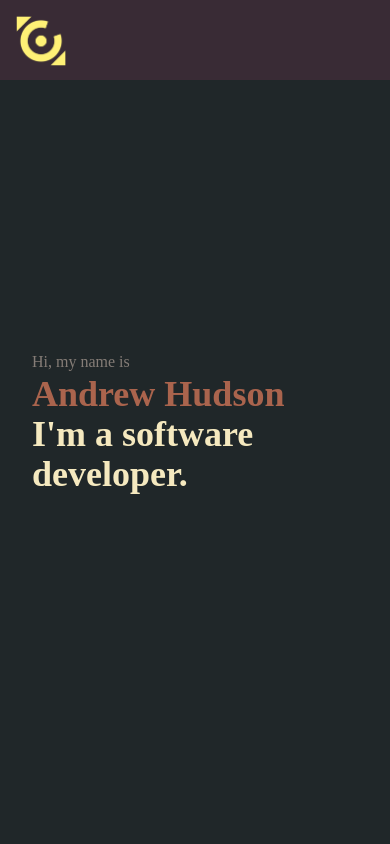
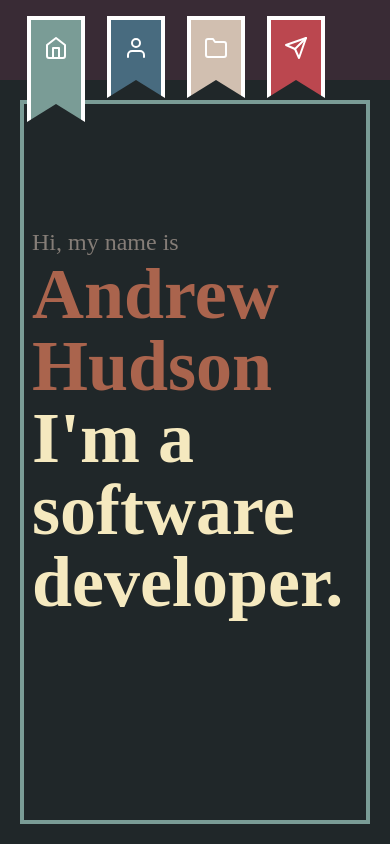
Before and after one commit to Wigglebot37/WebPortfolio, a React (Create React App) app: page / in a window 390 px wide. Built offline with nearby package versions, Linux system fonts and the light colour scheme; the HTML template or start-up script is replaced by a standard one.

Commit message:
Finished all but projects page & transitions.

```diff
--- a/src/components/About.jsx
+++ b/src/components/About.jsx
@@ -10,26 +10,27 @@ const About = () => {
           <div className='text-4xl font-bold sm:text-right'>
             <p className='inline border-b-4 border-[#857d77]'>About</p>
             <br/><br/>
-            <p className='text-[#d1c7a2]'>This is where we honor the fallen. Feel free to look around and pay your respects.</p>
+            <p className='text-[#d1c7a2] text-3xl'>I've been working on software projects since 2019 and enjoy learning new tools & languages.
+                I am particularly good with the Gamemaker Studio 2 engine, but also like to branch out.</p>
             <br/>
             <ul className='flex justify-center sm:justify-end gap-8 mt-4'>
                 <li className='w-[60px] h-[60px] flex justify-between items-center hover:scale-125 duration-300 bg-[#0A66C2] rounded-md'>
-                    <a className='flex justify-between items-center w-full text-gray-300' href='/'>
+                    <a className='flex justify-between items-center w-full text-gray-300' href='https://www.linkedin.com/in/andrew-hudson-ah37/' target='_blank' rel='noopener noreferrer'>
                         <FaLinkedin size={30}/>
                     </a>
                 </li>
                 <li className='w-[60px] h-[60px] flex justify-between items-center hover:scale-125 duration-300 bg-[#333333] rounded-md'>
-                    <a className='flex justify-between items-center w-full text-gray-300' href='/'>
+                    <a className='flex justify-between items-center w-full text-gray-300' href='https://github.com/Wigglebot37' target='_blank' rel='noopener noreferrer'>
                         <FaGithub size={30}/>
                     </a>
                 </li>
                 <li className='w-[60px] h-[60px] flex justify-between items-center hover:scale-125 duration-300 bg-[#E1306C] rounded-md'>
-                    <a className='flex justify-between items-center w-full text-gray-300' href='/'>
+                    <a className='flex justify-between items-center w-full text-gray-300' href='https://www.instagram.com/wigglybot/' target='_blank' rel='noopener noreferrer'>
                         <FaInstagram size={30}/>
                     </a>
                 </li>
                 <li className='w-[60px] h-[60px] flex justify-between items-center hover:scale-125 duration-300 bg-[#FA5C5C] rounded-md'>
-                    <a className='flex justify-between items-center w-full text-gray-300' href='/'>
+                    <a className='flex justify-between items-center w-full text-gray-300' href='https://wigglebot.itch.io' target='_blank' rel='noopener noreferrer'>
                         <FaItchIo size={30}/>
                     </a>
                 </li>
--- a/src/components/Contact.jsx
+++ b/src/components/Contact.jsx
@@ -6,7 +6,7 @@ const Contact = () => {
         <form method='POST' action="https://getform.io/f/apjjjeja" className='flex flex-col max-w-[600px] w-full'>
             <div className='pb-8 text-[#AA644D]'>
                 <p className='text-4xl font-bold inline border-b-4 border-[#857d77]'>Contact</p>
-                <p className='text-[#d1c7a2] py-4'>Submit form below or send me an email: roo2doo@gmail.com</p>
+                <p className='text-[#d1c7a2] py-4 text-xl'>Fill out the form below or send me an email directly: roo2doo@gmail.com</p>
             </div>
             <input className='bg-[#e0ded4] p-2' type='text' placeholder='Name' name='name' />
             <input className='my-4 p-2 bg-[#e0ded4]' type='email' placeholder='Email' name='email' />
--- a/src/components/Home.jsx
+++ b/src/components/Home.jsx
@@ -5,9 +5,9 @@ const Home = () => {
     <div name='home' className='w-full h-screen bg-[#202729]'>
         {/* Container */}
         <div className='max-w-[1000px] mx-auto px-8 flex flex-col justify-center h-full'>
-            <p className='text-[#857d77]'>Hi, my name is</p>
-            <h1 className='text-4xl sm:text-7xl font-bold text-[#AA644D]'>Andrew Hudson</h1>
-            <h2 className='text-4xl sm:text-7xl font-bold text-[#F5E9BF]'>I'm a software developer.</h2>
+            <p className='text-[#857d77] text-2xl'>Hi, my name is</p>
+            <h1 className='text-7xl font-bold text-[#AA644D]'>Andrew Hudson</h1>
+            <h2 className='text-7xl font-bold text-[#F5E9BF]'>I'm a software developer.</h2>
         </div>
     </div>
   )
--- a/src/components/Navbar.jsx
+++ b/src/components/Navbar.jsx
@@ -1,6 +1,5 @@
 import React, {useState} from 'react'
 import { FiFolder, FiUser, FiSend, FiHome } from 'react-icons/fi'
-import Logo from '../assets/logo-yellow-new.png'
 
 const Navbar = ({ currentSection, setCurrentSection }) => {
   const [hoveredSection, setHoveredSection] = useState(null);
@@ -21,21 +20,26 @@ const Navbar = ({ currentSection, setCurrentSection }) => {
 
   return (
     <div className='fixed w-full h-[80px] flex justify-between py-4 px-4 bg-[#392b35] text-white'>
-        <div className='cursor-pointer hover:rotate-90 transition-transform duration-500'>
-            <img src={Logo} alt="Logo" style={{ width: '50px' }} onClick={() => setCurrentSection('home')} />
-        </div>
-
         {/* Bar Menu */}
-        <ul className='hidden md:flex'>
+        <ul className='flex'>
+            <span className={`fixed bg-[#bbb9ba] top-[80px] bottom-0 left-0 right-0
+                duration-300 backdrop-blur-md transition-all pointer-events-none
+                ${hoveredSection !== null ? 'opacity-85' : 'opacity-0'}`}/>
+            <span className={`fixed border-4 top-[100px] bottom-[20px] left-[20px] right-[20px] pointer-events-none`}
+            style={{
+                borderColor: sectionBorderColors[hoveredSection || currentSection],
+                transition: "border-color 0.3s ease-in-out"
+            }}/>
             {sections.map((section) => (
                 <li key={section.name} className='relative group px-[40px]'
                 onMouseEnter={() => setHoveredSection(section.name)}
                 onMouseLeave={() => setHoveredSection(null)}>
+
                     {/* Top of bookmark */}
                     <span className={`absolute left-1/2 transform -translate-x-1/2
                         inline-block px-4 py-4 border-t-4 border-b-[22px] border-x-[1px]
                         group-hover:border-b-[65px] group-hover:border-x-[7px]
-                        transition-all duration-200 origin-top
+                        transition-all duration-300 origin-top
                         ${currentSection === section.name && hoveredSection === null ? 'border-b-[46px]' : ''}
                         ${hoveredSection !== null ? 'border-b-[22px]' : ''}`}
                     style={{
@@ -48,7 +52,7 @@ const Navbar = ({ currentSection, setCurrentSection }) => {
                     <span className={`absolute left-1/2 transform -translate-x-1/2
                         inline-block px-4 py-4
                         bg-transparent border-x-4 border-t-4
-                        transition-all duration-200 origin-top
+                        transition-all duration-300 origin-top
                         ${currentSection !== section.name && hoveredSection !== section.name ? 'w-[58px] h-[82px]' : ''}
                         ${currentSection === section.name && hoveredSection === null ? 'w-[58px] h-[106px]' : ''}
                         ${currentSection === section.name && hoveredSection !== null && hoveredSection !== section.name ? 'w-[58px] h-[82px]' : ''}
@@ -57,19 +61,32 @@ const Navbar = ({ currentSection, setCurrentSection }) => {
                     style={{
                         borderColor: '#FFFFFF',
                     }}/>
-
                     <span className={`absolute left-1/2 transform rotate-180 -translate-x-1/2 -bottom-[34px] w-0 h-0
                         border-l-[29px] border-l-transparent
                         border-r-[29px] border-r-transparent
                         border-t-[18px] border-t-[#202729]
                         group-hover:-bottom-[77px] group-hover:border-t-[23px]
                         group-hover:border-r-[35px] group-hover:border-l-[35px]
-                        transition-all duration-200 ease-in-out pointer-events-none
+                        transition-all duration-300 ease-in-out pointer-events-none
                         ${currentSection === section.name && hoveredSection === null ? '-bottom-[58px]' : ''}
                         ${hoveredSection !== null ? '-bottom-[34px]' : ''}`}>
                     </span>
+                    <span className={`absolute left-1/2 transform rotate-180 -translate-x-1/2 -bottom-[34px] w-0 h-0
+                        border-l-[29px] border-l-transparent
+                        border-r-[29px] border-r-transparent
+                        border-t-[18px] border-t-[#bbb9ba]
+                        group-hover:-bottom-[77px] group-hover:border-t-[23px]
+                        group-hover:border-r-[35px] group-hover:border-l-[35px]
+                        transition-all duration-300 ease-in-out pointer-events-none
+                        ${currentSection === section.name && hoveredSection === null ? '-bottom-[58px]' : ''}
+                        ${hoveredSection !== null ? '-bottom-[34px] opacity-85' : 'opacity-0'}`}>
+                    </span>
                 </li>
             ))}
+            <p className={`fixed top-[calc(50%+40px)] left-1/2 transform -translate-x-1/2 -translate-y-1/2
+                text-center text-[#202729] text-9xl transition-opacity duration-300 pointer-events-none
+                ${hoveredSection !== null ? 'opacity-85' : 'opacity-0'}`}>
+            {hoveredSection?.toUpperCase()}</p>
         </ul>
     </div>
   )
```
